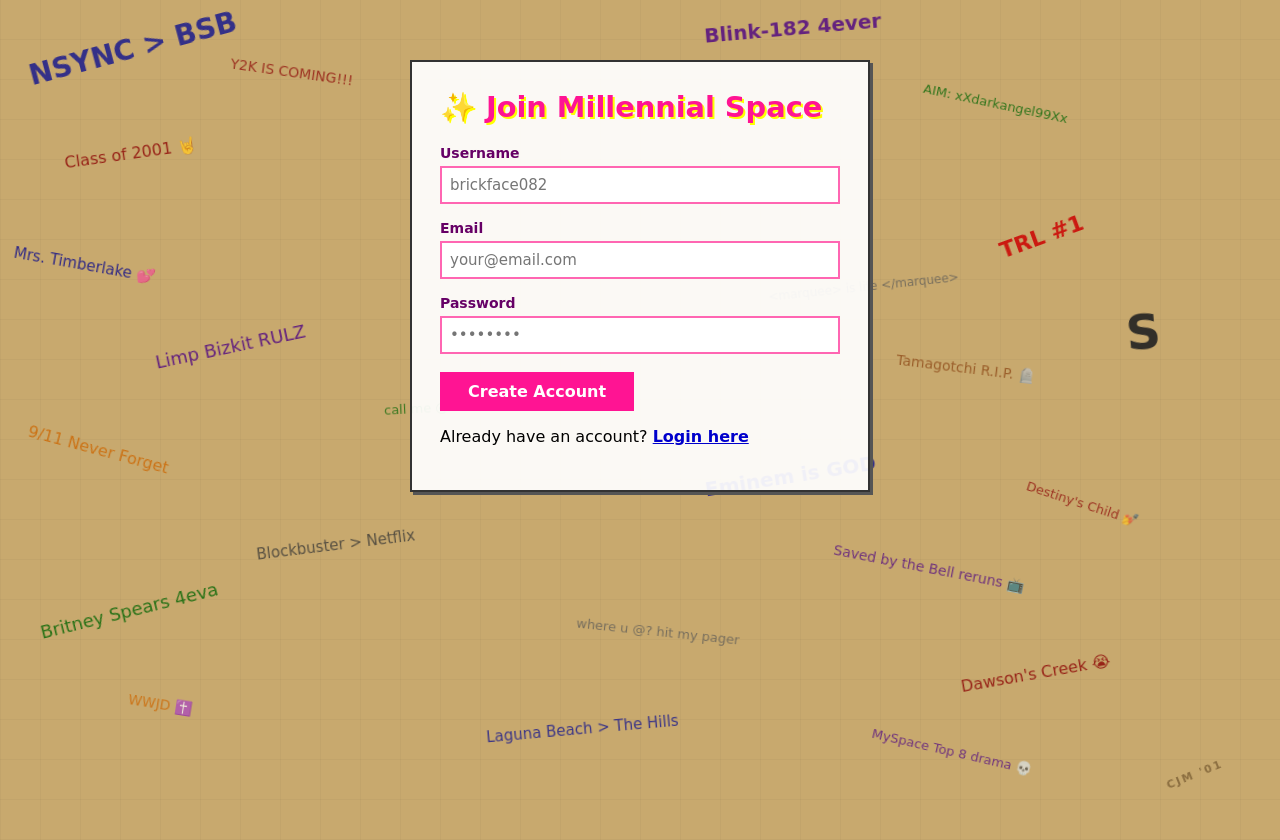
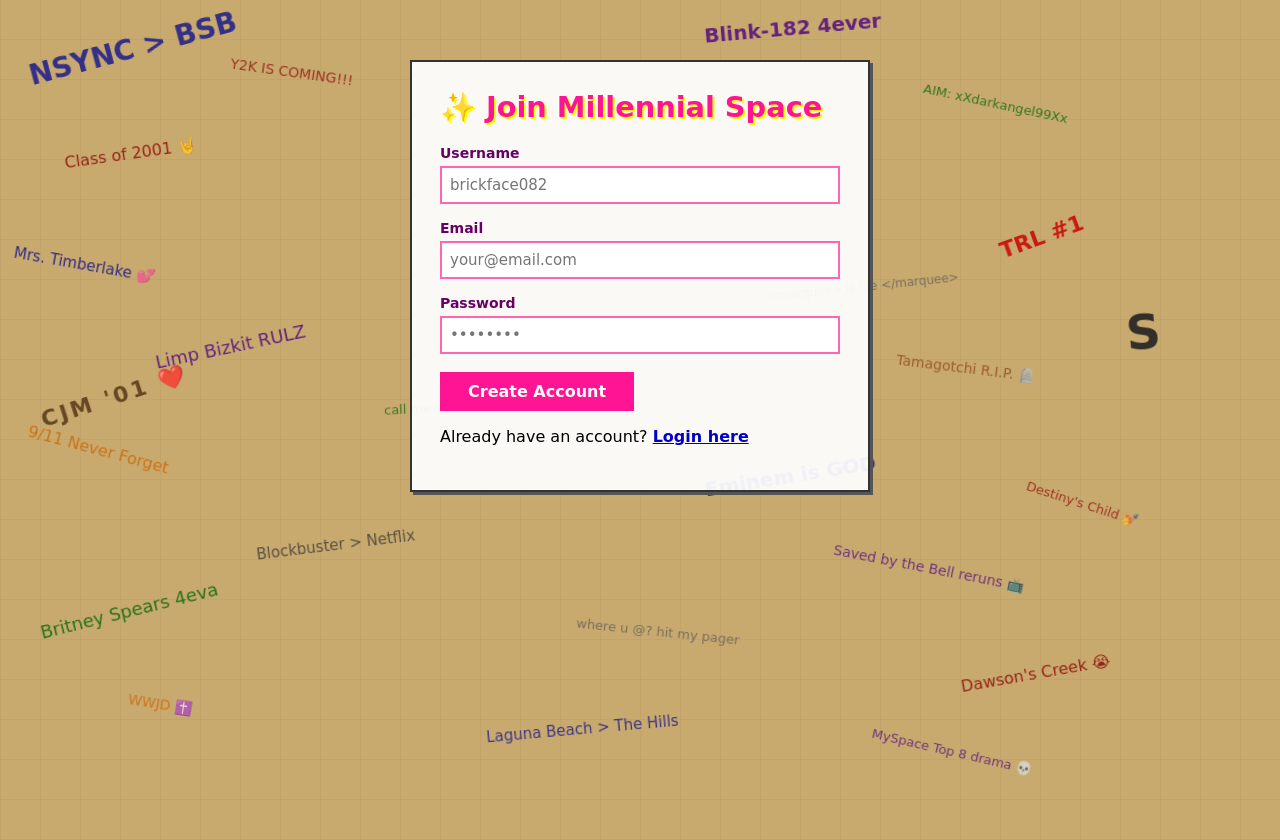
Before and after one commit to brickface082/millennial-space, a Flask app: page /register in a window 1280 px wide. Run offline with Flask 3, Linux system fonts and the light colour scheme.

Commit message:
Make CJM 01 visible on desk graffiti

```diff
--- a/templates/login.html
+++ b/templates/login.html
@@ -114,8 +114,8 @@
 <!-- THE S -->
 <span class="graffiti" style="top:38%;left:88%;font-size:48px;color:#222;transform:rotate(-5deg);display:inline-block;opacity:0.9;font-weight:900;letter-spacing:-4px;">S</span>
 
-<!-- EASTER EGG - CJM '01 small and carved looking -->
-<span class="graffiti" style="top:96%;left:91%;font-size:11px;color:#5a3e1b;transform:rotate(-22deg);display:inline-block;opacity:0.55;letter-spacing:2px;font-weight:bold;">CJM '01</span>
+<!-- CJM '01 -->
+<span class="graffiti" style="top:48%;left:3%;font-size:22px;color:#5a3e1b;transform:rotate(-18deg);display:inline-block;opacity:0.9;letter-spacing:3px;font-weight:bold;">CJM '01 ❤️</span>
 
 <div class="box">
     <h1>✨ Millennial Space</h1>
--- a/templates/register.html
+++ b/templates/register.html
@@ -115,8 +115,8 @@
 <!-- THE S -->
 <span class="graffiti" style="top:38%;left:88%;font-size:48px;color:#222;transform:rotate(-5deg);display:inline-block;opacity:0.9;font-weight:900;letter-spacing:-4px;">S</span>
 
-<!-- EASTER EGG -->
-<span class="graffiti" style="top:96%;left:91%;font-size:11px;color:#5a3e1b;transform:rotate(-22deg);display:inline-block;opacity:0.55;letter-spacing:2px;font-weight:bold;">CJM '01</span>
+<!-- CJM '01 -->
+<span class="graffiti" style="top:48%;left:3%;font-size:22px;color:#5a3e1b;transform:rotate(-18deg);display:inline-block;opacity:0.9;letter-spacing:3px;font-weight:bold;">CJM '01 ❤️</span>
 
 <div class="box">
     <h1>✨ Join Millennial Space</h1>
```
